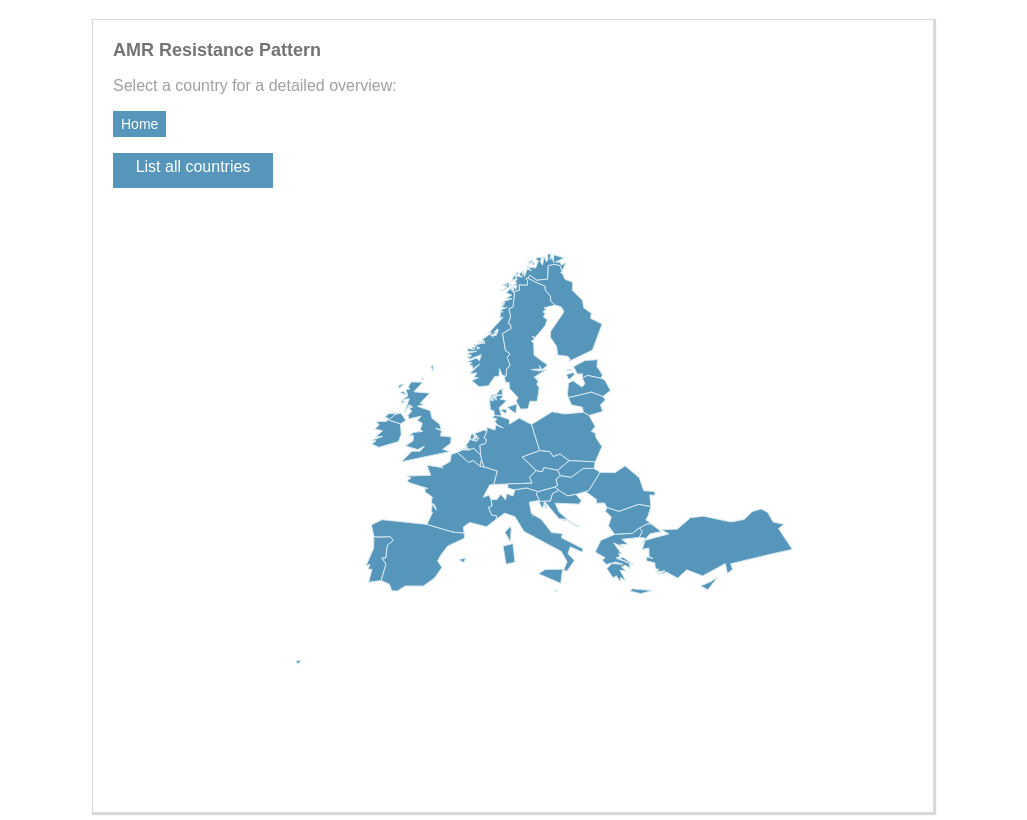
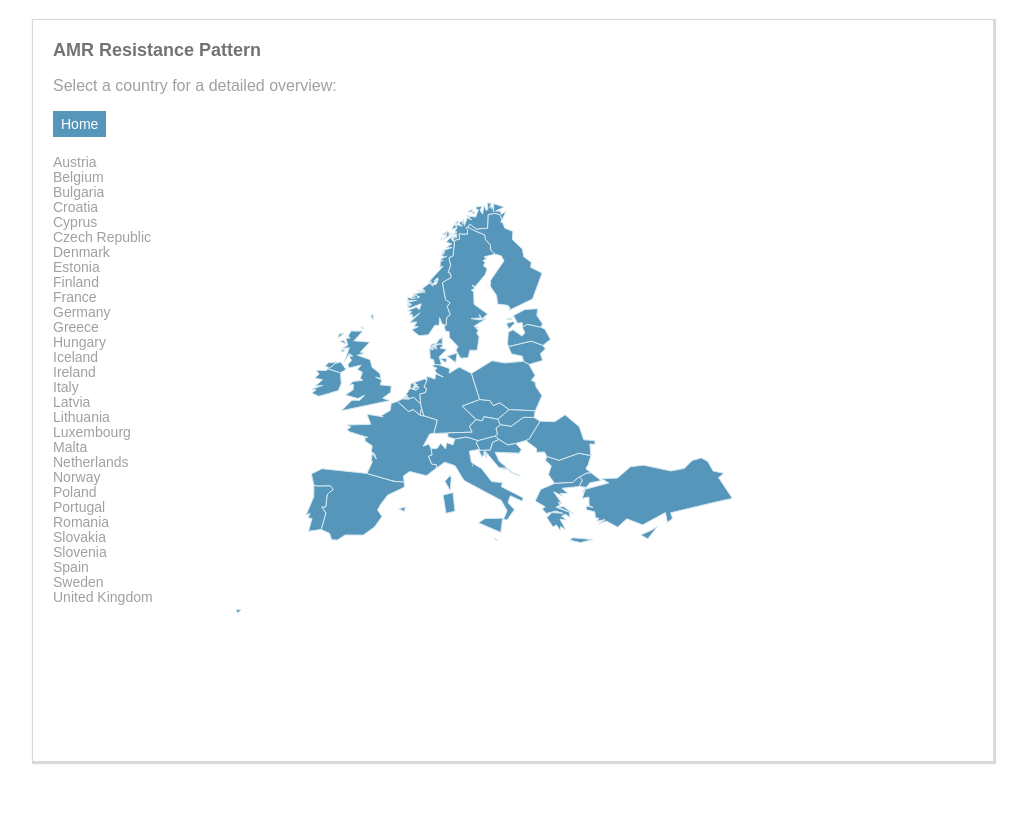
Before and after one commit to stup4r/AMRviz, a plain HTML site: page index.html in a window 1280 px wide. Shown: the whole page, without its empty margins (127-1154 px from the left). Drawn offline with nearby package versions, Linux system fonts and the light colour scheme.

Commit message:
reversed

```diff
--- a/index.html
+++ b/index.html
@@ -9,14 +9,15 @@
     </head>
     <body>
         <div id="container">
+
             <h1>AMR Resistance Pattern</h1>
             <p>Select a country for a detailed overview:</p>
             <button class="btn">Home</button>
             <div></div>
             <div></div>
-            <p id="clickDrop">List all countries</p>
+            <!--<p id="clickDrop">List all countries</p>
             <svg id="drpdwn" width="120" height="0">
-            </svg>
+            </svg>-->
 
         </div>
     <script type="text/javascript" src="script.js"></script>
--- a/script.js
+++ b/script.js
@@ -19,6 +19,14 @@ var svg = d3.select("#container")
             .attr("id", "mainsvg")
             .attr("width", w)
             .attr("height", h);
+/*
+var svgdrop = d3.select("#container")
+            .append("svg")
+            .attr("id", "drpdwn")
+            .attr("x", 0)
+            .attr("width", 120)
+            .attr("height", 0);
+            */
 
 //Load in GeoJSON data
 d3.json("europe.json", function(json) {
@@ -59,7 +67,7 @@ d3.json("data.json", function(err, data) {
     years = Object.keys(data.Germany);
     var populations = Object.keys(data.Austria[2016]);
 
-    d3.select("#drpdwn").selectAll("text")
+    svg.selectAll("text")
         .data(countries)
         .enter()
         .append("text")
@@ -93,9 +101,9 @@ d3.select(".btn")
     d3.selectAll(".legend").remove();
     d3.selectAll(".radar").remove();
     d3.selectAll(".scrollbar").remove();
-
   });
 
+/*
 var dropdownON = false;
   d3.select("#clickDrop")
     .on('click', function(){
@@ -108,7 +116,7 @@ var dropdownON = false;
       dropdownON = false;
       };
     });
-
+*/
 
 // Try of a chart
 function makeSpiderChart(country){
--- a/style.css
+++ b/style.css
@@ -5,7 +5,7 @@ svg {
 }
 
 #container {
-    width: 800px;
+    width: 920px;
     margin-left: auto;
     margin-right: auto;
     margin-top: 20px;
@@ -86,13 +86,12 @@ svg {
     position: relative;
     left: 5px;
 }
+/*
+
 #drpdwn {
     position: absolute;
     background-color: #5696BA;
-    z-index: 0;
-
 }
-
 #container #clickDrop {
     color: #FFFFFF;
     background-color: #5696BA;
@@ -104,3 +103,4 @@ svg {
     padding: 5px;
     cursor: pointer;
 }
+*/
```
